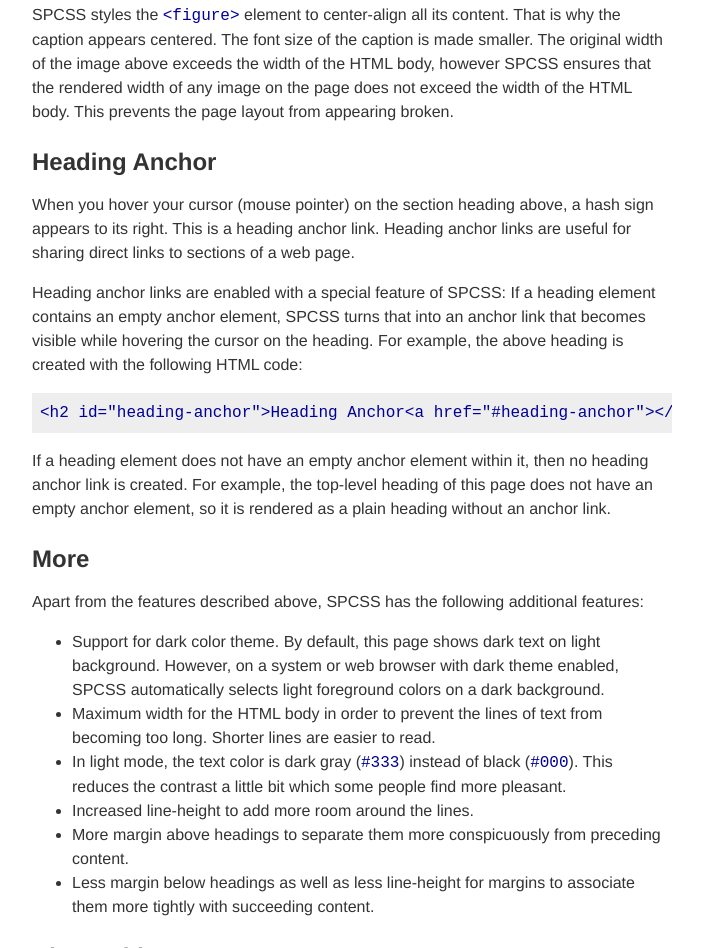
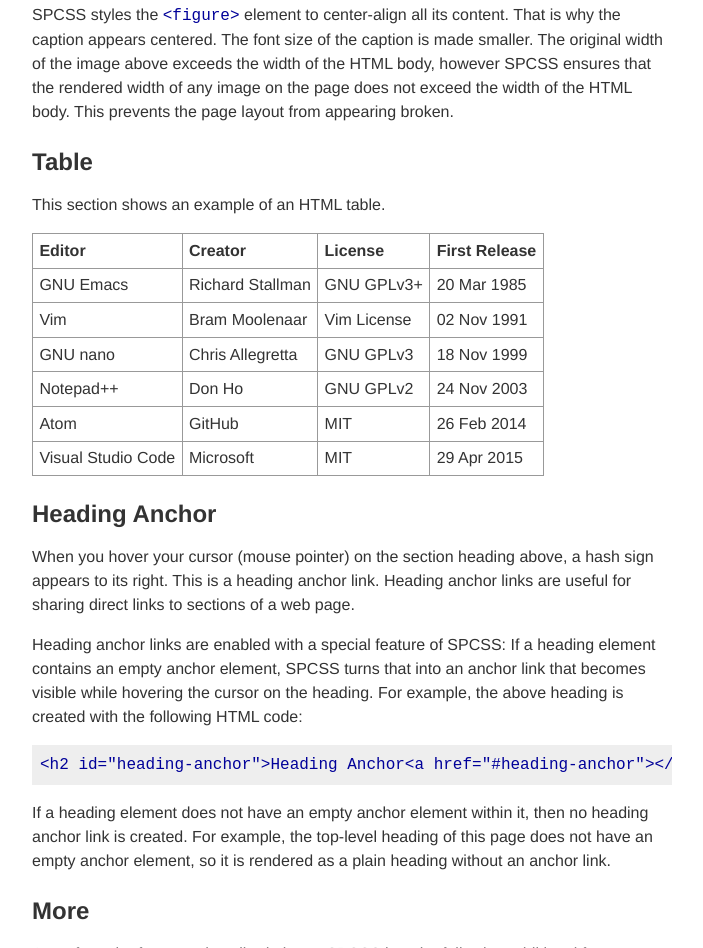
Before and after one commit to susam/spcss, a website: page index.html in a window 1280 px wide. Shown: the part 2100-3048 px from the top of the page, without its empty margins (288-991 px from the left). Drawn offline with Linux system fonts and the light colour scheme.

Commit message:
Add light borders for table cells

```diff
--- a/index.html
+++ b/index.html
@@ -119,6 +119,54 @@
   the rendered width of any image on the page does not exceed the width
   of the HTML body. This prevents the page layout from appearing broken.
 </p>
+<h2 id="table">Table<a href="#table"></a></h2>
+<p>
+  This section shows an example of an HTML table.
+</p>
+<table>
+  <tr>
+    <th>Editor</th>
+    <th>Creator</th>
+    <th>License</th>
+    <th>First Release</th>
+  </tr>
+  <tr>
+    <td>GNU Emacs</td>
+    <td>Richard Stallman</td>
+    <td>GNU GPLv3+</td>
+    <td>20 Mar 1985</td>
+  </tr>
+  <tr>
+    <td>Vim</td>
+    <td>Bram Moolenaar</td>
+    <td>Vim License</td>
+    <td>02 Nov 1991</td>
+  </tr>
+  <tr>
+    <td>GNU nano</td>
+    <td>Chris Allegretta</td>
+    <td>GNU GPLv3</td>
+    <td>18 Nov 1999</td>
+  </tr>
+  <tr>
+    <td>Notepad++</td>
+    <td>Don Ho</td>
+    <td>GNU GPLv2</td>
+    <td>24 Nov 2003</td>
+  </tr>
+  <tr>
+    <td>Atom</td>
+    <td>GitHub</td>
+    <td>MIT</td>
+    <td>26 Feb 2014</td>
+  </tr>
+  <tr>
+    <td>Visual Studio Code</td>
+    <td>Microsoft</td>
+    <td>MIT</td>
+    <td>29 Apr 2015</td>
+  </tr>
+</table>
 <h2 id="heading-anchor">Heading Anchor<a href="#heading-anchor"></a></h2>
 <p>
   When you hover your cursor (mouse pointer) on the section heading
--- a/sp.css
+++ b/sp.css
@@ -64,6 +64,14 @@
 blockquote :last-child {
   margin-bottom: 0;
 }
+table {
+  border-collapse: collapse;
+}
+th, td {
+  border: thin solid #999;
+  padding: 0.3em 0.4em;
+  text-align: left;
+}
 @media (prefers-color-scheme: dark) {
   body {
     color: #bbb;
@@ -87,4 +95,7 @@
   blockquote {
     border-color: #444;
   }
+  th, td {
+    border-color: #666;
+  }
 }
```
Also changed, not shown: README.md.
